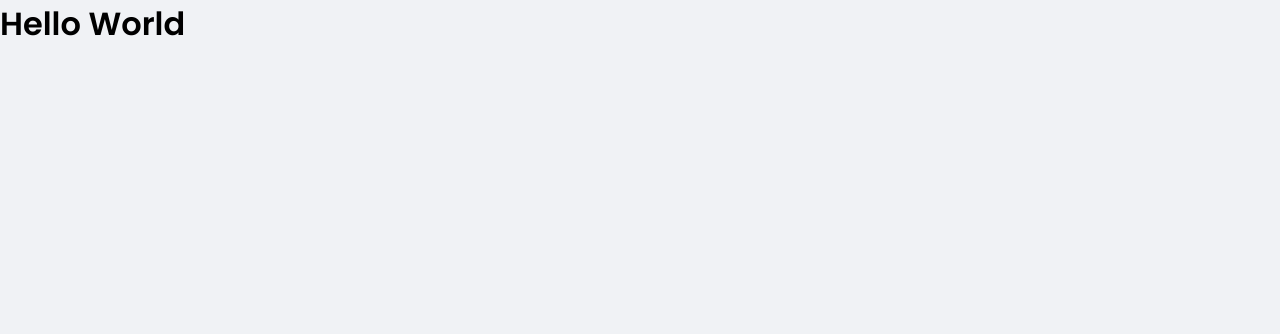
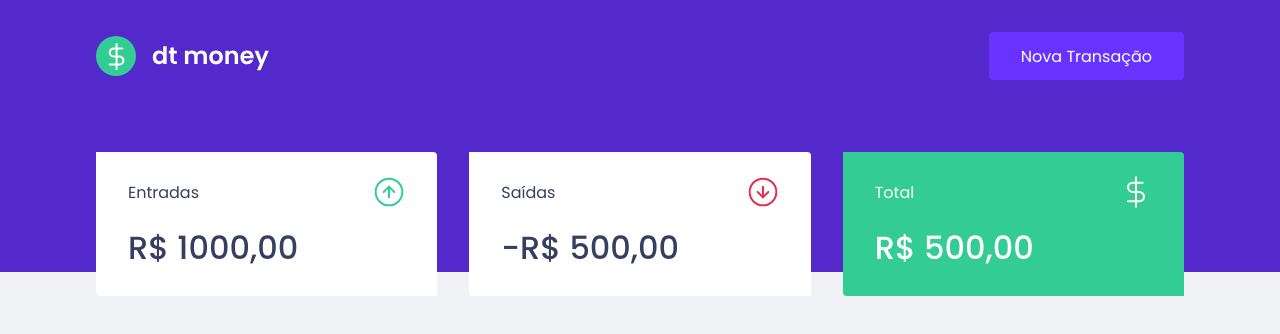
Before and after one commit to Masaiha/Rocketseat-dtMoney, a React (Create React App) app: page / in a window 1280 px wide. Shown: the top 334 px of the page. Built offline with nearby package versions, Linux system fonts and the light colour scheme.

Commit message:
iniciando criação do Dashoborad

```diff
--- a/public/index.html
+++ b/public/index.html
@@ -6,7 +6,7 @@
     <meta charset="utf-8" />
     <link rel="shortcut icon" href="favicon.png" type="image/png" >
 
-    <link href="https://fonts.googleapis.com/css2?family=Poppins:wght@400;600&display=swap" rel="stylesheet">
+    <link href="https://fonts.googleapis.com/css2?family=Poppins:wght@400;500;600&display=swap" rel="stylesheet">
 
     <title>Dt Money</title>
   </head>
--- a/src/App.tsx
+++ b/src/App.tsx
@@ -1,10 +1,13 @@
+import { Dashboard } from "./components/Dashboard";
+import { Header } from "./components/Header";
 import { GlobalStyle } from "./styles/global";
 
 export function App() {
   return (
-    <div className="App">
-      <h1>Hello World</h1>
-      <GlobalStyle> </GlobalStyle>
-    </div>
+    <>
+      <Header />
+      <Dashboard />
+      <GlobalStyle />
+    </>
   );
 }
--- /dev/null
+++ b/src/components/Dashboard/index.tsx
@@ -0,0 +1,10 @@
+import { Summary } from "../Summary";
+import { Container } from "./style";
+
+export function Dashboard(){
+      return (
+            <Container>
+                  <Summary/>
+            </Container>
+      )
+}
--- /dev/null
+++ b/src/components/Dashboard/style.ts
@@ -0,0 +1,7 @@
+import styled from 'styled-components';
+
+export const Container = styled.main`
+      max-width: 1120px;
+      margin:  0 auto;
+      padding: 2.5rem 1rem;
+`
--- /dev/null
+++ b/src/components/Header/index.tsx
@@ -0,0 +1,18 @@
+import logo from '../../assets/logo.svg';
+import { Container, Content } from './styles';
+
+
+export function Header(){
+ return (
+       <header>
+           <Container>
+                  <Content>
+                  <img src={logo} alt="dt money" />
+                  <button type="button">
+                        Nova Transação
+                  </button>
+                  </Content>
+           </Container>
+       </header>
+ )
+}
--- /dev/null
+++ b/src/components/Header/styles.ts
@@ -0,0 +1,31 @@
+import styled from 'styled-components';
+
+export const Container = styled.header`
+      background: var(--blue);
+`
+
+export const Content = styled.div`
+      max-width: 1120px;
+      margin: 0 auto;
+
+      padding: 2rem 1rem 12rem;
+      display: flex;
+      align-items: center;
+      justify-content: space-between;
+
+      button {
+            font-size: 1rem;
+            color: #FFF;
+            background: var(--blue-light);
+            border: 0;
+            padding: 0 2rem;
+            border-radius: 0.25rem;
+            height: 3rem;
+
+            transition: filter .2s;
+
+            &:hover {
+                  filter: brightness(0.9);
+            }
+      }
+`
--- /dev/null
+++ b/src/components/Summary/index.tsx
@@ -0,0 +1,34 @@
+import incomeImg from '../../assets/income.svg';
+import outcomeImg from '../../assets/outcome.svg';
+import totalImg from '../../assets/total.svg';
+import { Container } from "./style";
+
+export function Summary(){
+      return(
+            <Container>
+                  <div>
+                        <header>
+                              <p>Entradas</p>
+                              <img src={incomeImg} alt="" />
+                        </header>
+                        <strong>R$ 1000,00</strong>
+                  </div>
+
+                  <div>
+                        <header>
+                              <p>Saídas</p>
+                              <img src={outcomeImg} alt="" />
+                        </header>
+                        <strong>-R$ 500,00</strong>
+                  </div>
+
+                  <div className='highlight-background'>
+                        <header>
+                              <p>Total</p>
+                              <img src={totalImg} alt="" />
+                        </header>
+                        <strong>R$ 500,00</strong>
+                  </div>
+            </Container>
+      )
+}
--- /dev/null
+++ b/src/components/Summary/style.ts
@@ -0,0 +1,34 @@
+import styled from "styled-components";
+
+export const Container = styled.div`
+      display: grid;
+      grid-template-columns: repeat(3, 1fr);
+      gap: 2rem;
+      margin-top: -10rem;
+
+      div{
+            background: var(--shape);
+            padding: 1.5rem 2rem;
+            border-radius: 0%.25rem;
+            color: var(--text-title);
+
+      header{
+            display: flex;
+            align-items: center;
+            justify-content: space-between;
+      }
+
+      strong{
+            display: block;
+            margin-top: 1rem;
+            font-size: 2rem;
+            font-weight: 500;
+            line-height: 3rem;
+      }
+
+      &.highlight-background {
+            background: var(--green);
+            color: #FFF;
+      }
+      }
+`;
--- a/src/styles/global.ts
+++ b/src/styles/global.ts
@@ -5,8 +5,8 @@
             --background: #f0f2f5;
             --red: #E52E4D;
             --blue: #5429CC;
-
-            --blue-ligth: #6933FF;
+            --green: #33CC95;
+            --blue-light: #6933FF;
 
             --text-title: #363F5F;
             --text-body: #969CB3;
```
